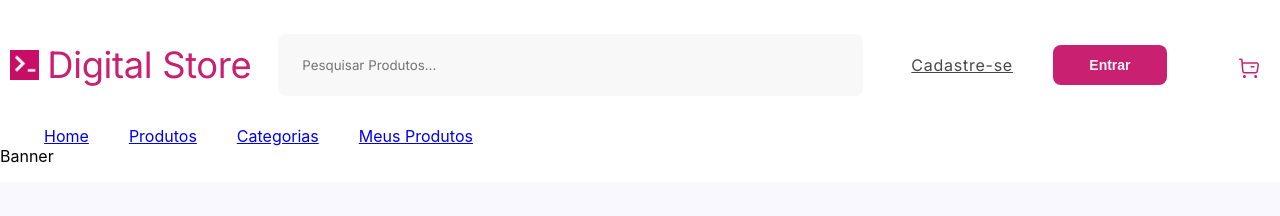
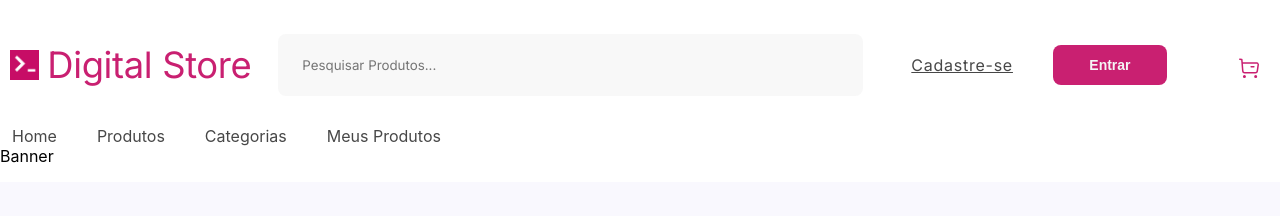
Before and after one commit to andre-digitalcollege/DigitalStore, a React (Create React App) app: page / in a window 1280 px wide. Shown: the top 216 px of the page. Built offline with nearby package versions, Linux system fonts and the light colour scheme.

Commit message:
adicionando o hover da emenda do header

```diff
--- a/src/components/header/Header.jsx
+++ b/src/components/header/Header.jsx
@@ -26,11 +26,11 @@ function Header() {
             </svg>
           </div>
 
-            <div style={{ paddingTop: '30px', backgroundColor: '#FFFFFF', margin: '0 14px', }} >
-              <Link to={"/"} style={{ padding: '20px', }}>Home</Link>
-              <Link to={"/produtos"} style={{ padding: '20px', }}>Produtos</Link>
-              <Link to={"/categorias"} style={{ padding: '20px', }}>Categorias</Link>
-              <Link to={"/meusprodutos"} style={{ padding: '20px', }}>Meus Produtos</Link>
+            <div style={{ paddingTop: '30px', backgroundColor: '#FFFFFF', marginLeft: '-18px', }} >
+              <Link to={"/"} className='ementa' style={{ padding: '20px', }}>Home</Link>
+              <Link to={"/produtos"} className='ementa' style={{ padding: '20px', }}>Produtos</Link>
+              <Link to={"/categorias"} className='ementa' style={{ padding: '20px', }}>Categorias</Link>
+              <Link to={"/meusprodutos"} className='ementa' style={{ padding: '20px', }}>Meus Produtos</Link>
             </div>
         </header >
         {/* <Outlet /> */}
--- a/src/components/header/header.css
+++ b/src/components/header/header.css
@@ -85,6 +85,18 @@ cursor: pointer;
     color: black;
 
 }
+.ementa{
+    font-size: 16px;
+    font-weight: 400;
+    color:#474747;
+    text-decoration: none;
+}
+.ementa:hover{
+    font-size: 16px;
+    color:#C92071;
+    font-weight: 700;
+    text-decoration: underline;
+}
 
 .entrar{
     background: #C92071;
```
